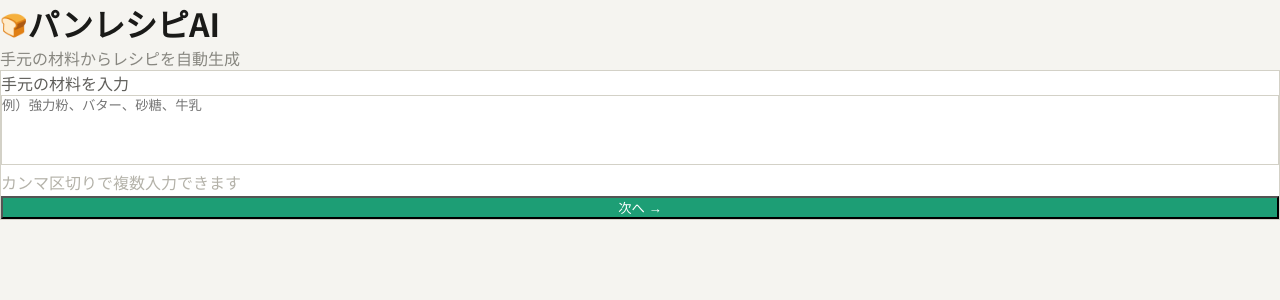
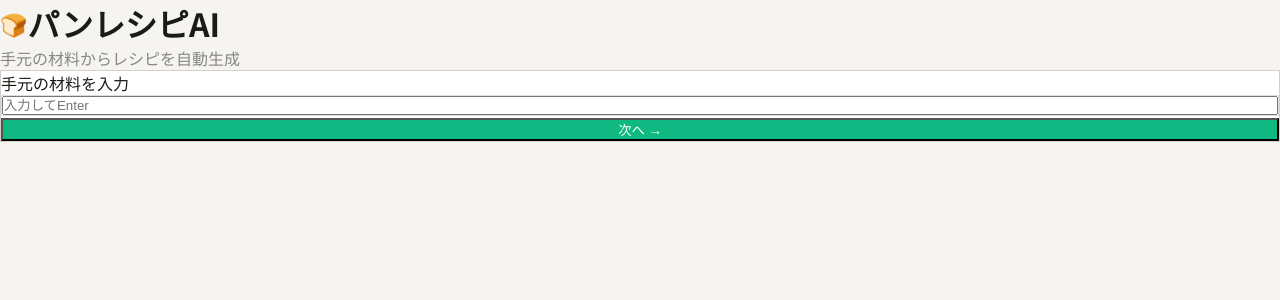
Before and after one commit to uryuen-arch/pan-recipe-ai, a Next.js app: page / in a window 1280 px wide. Shown: the top 300 px of the page. Built offline with nearby package versions, Linux system fonts and the light colour scheme.

Commit message:
配列設定

```diff
--- a/src/components/StepIngredients.jsx
+++ b/src/components/StepIngredients.jsx
@@ -5,6 +5,7 @@ const STORAGE_KEY = "pan_recipe_past_ingredients";
 const MAX_PAST = 10;
 
 export default function StepIngredients({ value, onChange, onNext }) {
+  const [input, setInput] = useState("");
   const [past, setPast] = useState([]);
   const [error, setError] = useState("");
 
@@ -23,11 +24,48 @@ export default function StepIngredients({ value, onChange, onNext }) {
     localStorage.setItem(STORAGE_KEY, JSON.stringify(merged));
   };
 
+  // 🔥 タグ追加
+  const addTag = (text) => {
+    const items = text
+      .split(/[,、]/)
+      .map((s) => s.trim())
+      .filter(Boolean);
+
+    const newTags = [...value];
+
+    items.forEach((item) => {
+      if (!newTags.includes(item)) {
+        newTags.push(item);
+      }
+    });
+
+    onChange(newTags);
+  };
+
+  // 🔥 タグ削除
+  const removeTag = (target) => {
+    onChange(value.filter((v) => v !== target));
+  };
+
+  // 🔥 入力処理
+  const handleKeyDown = (e) => {
+    if (e.key === "Enter" || e.key === "," || e.key === "、") {
+      e.preventDefault();
+      if (input.trim()) {
+        addTag(input);
+        setInput("");
+      }
+    }
+
+    // バックスペースで最後削除
+    if (e.key === "Backspace" && !input && value.length > 0) {
+      removeTag(value[value.length - 1]);
+    }
+  };
+
   const addFromTag = (item) => {
-    const current = value;
-
-    if (!current.includes(item)) {
-      onChange([...current, item]);
+    if (!value.includes(item)) {
+      onChange([...value, item]);
     }
   };
 
@@ -41,86 +79,68 @@ export default function StepIngredients({ value, onChange, onNext }) {
     onNext();
   };
 
-  const selectedTags = value;
-
-
   return (
     <div className="animate-fade-up">
       {/* 入力エリア */}
       <div className="mb-5">
-        <label
-          className="block text-xs font-medium mb-2"
-          style={{ color: "var(--gray-mid)" }}
-        >
+        <label className="block text-xs font-medium mb-2">
           手元の材料を入力
         </label>
-        <textarea
-          rows={3}
-          value={value.join(", ")}
-          onChange={(e) => {
-            const array = e.target.value
-              .split(/[,、]/)
-              .map((s) => s.trim())
-              .filter(Boolean);
 
-            onChange(array);
-            setError("");
+        {/* 🔥 タグ入力ボックス */}
+        <div
+          className="flex flex-wrap gap-2 p-3 rounded-xl border"
+          style={{
+            border: error ? "1.5px solid #ef4444" : "1px solid #ddd",
           }}
-          placeholder="例）強力粉、バター、砂糖、牛乳"
-          className="w-full rounded-xl px-4 py-3 text-sm resize-none outline-none transition-all"
-          style={{
-            border: error
-              ? "1.5px solid #ef4444"
-              : "1px solid var(--gray-border)",
-            background: "var(--white)",
-            color: "var(--gray-ink)",
-            lineHeight: 1.7,
-          }}
-          onFocus={(e) =>
-            (e.target.style.border = "1.5px solid var(--green-main)")
-          }
-          onBlur={(e) =>
-            (e.target.style.border = error
-              ? "1.5px solid #ef4444"
-              : "1px solid var(--gray-border)")
-          }
-        />
+        >
+          {/* タグ表示 */}
+          {value.map((tag, i) => (
+            <div
+              key={i}
+              className="flex items-center gap-1 px-2 py-1 rounded-full text-xs"
+              style={{
+                background: "#e6f7f0",
+                color: "#059669",
+              }}
+            >
+              {tag}
+              <button onClick={() => removeTag(tag)}>×</button>
+            </div>
+          ))}
+
+          {/* 入力 */}
+          <input
+            value={input}
+            onChange={(e) => setInput(e.target.value)}
+            onKeyDown={handleKeyDown}
+            placeholder="入力してEnter"
+            className="flex-1 outline-none text-sm"
+          />
+        </div>
+
         {error && (
-          <p className="text-xs mt-1" style={{ color: "#ef4444" }}>
-            {error}
-          </p>
+          <p className="text-xs mt-1 text-red-500">{error}</p>
         )}
-        <p className="text-xs mt-1" style={{ color: "var(--gray-muted)" }}>
-          カンマ区切りで複数入力できます
-        </p>
       </div>
 
       {/* 過去材料 */}
       {past.length > 0 && (
         <div className="mb-6">
-          <p
-            className="text-xs font-medium mb-3"
-            style={{ color: "var(--gray-mid)" }}
-          >
+          <p className="text-xs font-medium mb-3">
             過去に使った材料
           </p>
           <div className="flex flex-wrap gap-2">
             {past.map((item, i) => {
-              const isSelected = selectedTags.includes(item);
+              const isSelected = value.includes(item);
               return (
                 <button
                   key={i}
                   onClick={() => addFromTag(item)}
-                  className="text-xs px-3 py-1.5 rounded-full transition-all"
+                  className="text-xs px-3 py-1.5 rounded-full"
                   style={{
-                    background: isSelected
-                      ? "var(--green-pale)"
-                      : "var(--gray-bg)",
-                    border: isSelected
-                      ? "1px solid var(--green-light)"
-                      : "1px solid var(--gray-border)",
-                    color: isSelected ? "var(--green-deep)" : "var(--gray-mid)",
-                    fontWeight: isSelected ? 500 : 400,
+                    background: isSelected ? "#d1fae5" : "#f3f4f6",
+                    border: "1px solid #ddd",
                   }}
                 >
                   {item}
@@ -131,13 +151,13 @@ export default function StepIngredients({ value, onChange, onNext }) {
         </div>
       )}
 
-      {/* 次へボタン */}
+      {/* 次へ */}
       <button
         onClick={handleNext}
-        className="w-full py-3.5 rounded-xl text-sm font-medium transition-all active:scale-95"
+        className="w-full py-3.5 rounded-xl text-sm font-medium"
         style={{
-          background: "var(--green-main)",
-          color: "var(--white)",
+          background: "#10b981",
+          color: "#fff",
         }}
       >
         次へ →
```
